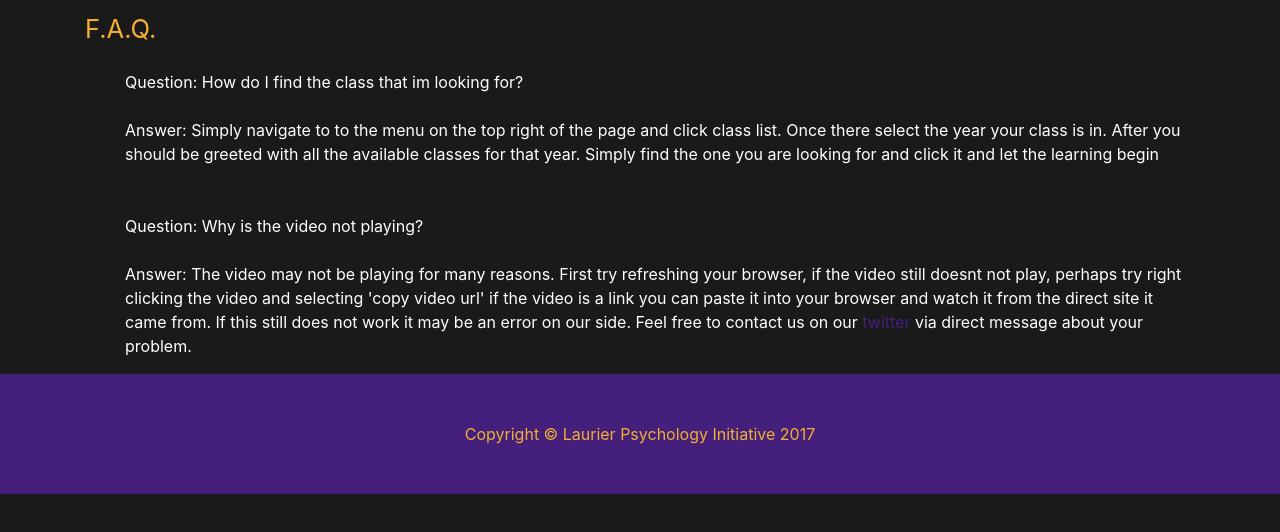
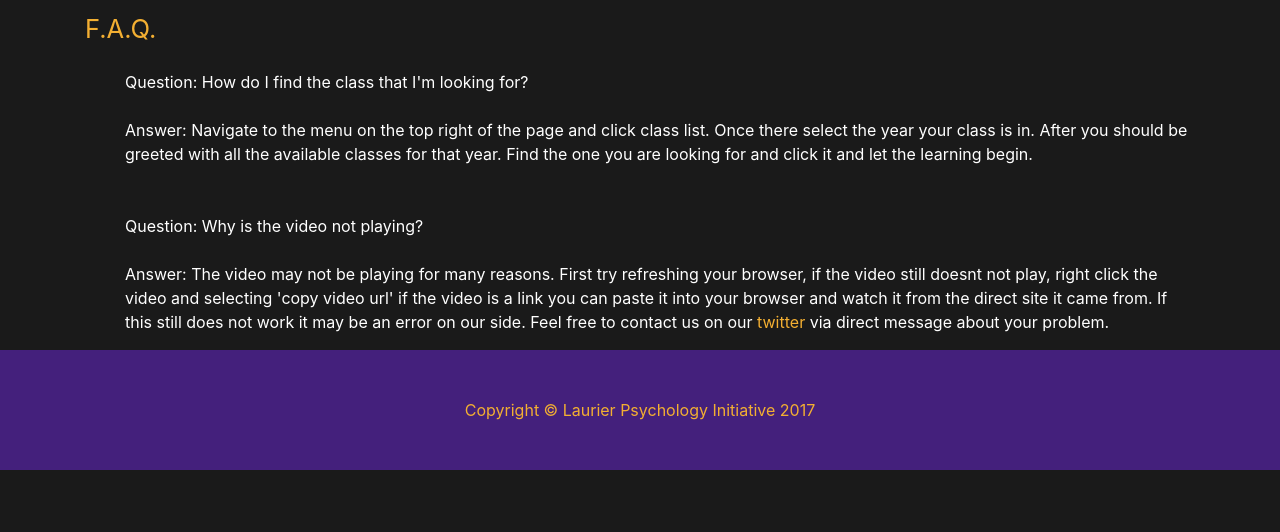
Before and after one commit to rexanz/Laurier-Psychology-Study, a website: page help.html in a window 1280 px wide. Shown: the part 144-676 px from the top of the page. Drawn offline with Linux system fonts and the light colour scheme.

Commit message:
Update help.html

```diff
--- a/help.html
+++ b/help.html
@@ -61,14 +61,14 @@
       <p>
           <h2 class="my-4 text-color"><small>F.A.Q.</small></h2>
             <ul class="faq-color">
-              <li>Question: How do I find the class that im looking for?</li>
+              <li>Question: How do I find the class that I'm looking for?</li>
               <br>
-              <li>Answer: Simply navigate to to the menu on the top right of the page and click class list. Once there select the year your class is in. After you should be greeted with all the available classes for that year. Simply find the one you are looking for and click it and let the learning begin </li>
+              <li>Answer: Navigate to the menu on the top right of the page and click class list. Once there select the year your class is in. After you should be greeted with all the available classes for that year. Find the one you are looking for and click it and let the learning begin.</li>
               <br>
               <br>
               <li> Question: Why is the video not playing?</li>
               <br>
-              <li>Answer: The video may not be playing for many reasons. First try refreshing your browser, if the video still doesnt not play, perhaps try right clicking the video and selecting 'copy video url' if the video is a link you can paste it into your browser and watch it from the direct site it came from. If this still does not work it may be an error on our side. Feel free to contact us on our <a href="https://twitter.com/messages/compose?recipient_id=936355473892061184">twitter</a> via direct message about your problem.</li>
+              <li>Answer: The video may not be playing for many reasons. First try refreshing your browser, if the video still doesnt not play, right click the video and selecting 'copy video url' if the video is a link you can paste it into your browser and watch it from the direct site it came from. If this still does not work it may be an error on our side. Feel free to contact us on our <a href="https://twitter.com/messages/compose?recipient_id=936355473892061184"><font color="#f3af32">twitter</font></a> via direct message about your problem.</li>
             </ul>
 
 
```
